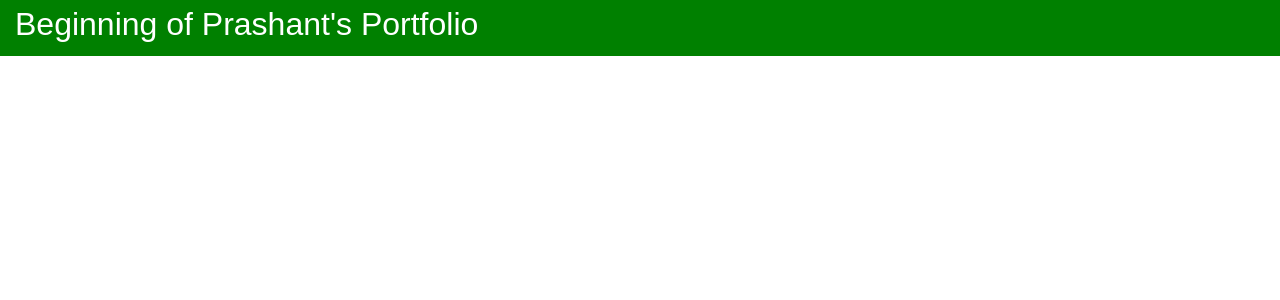
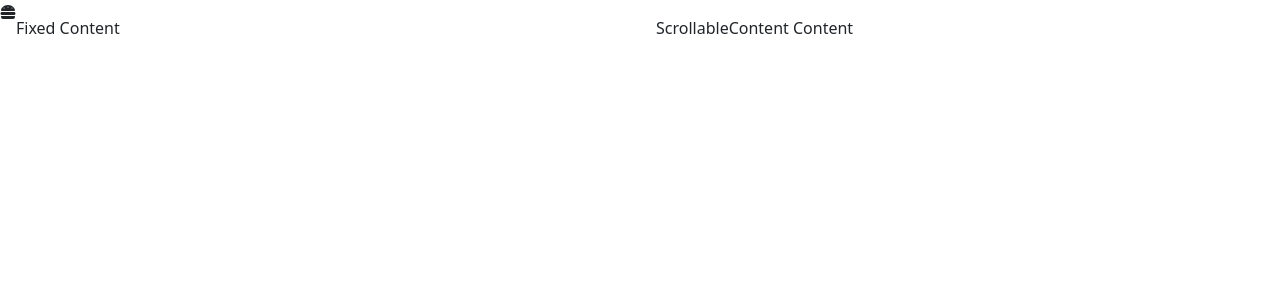
Before and after one commit to alis-khadka/portfolio, a React (Create React App) app: page / in a window 1280 px wide. Shown: the top 300 px of the page. Built offline with nearby package versions, Linux system fonts and the light colour scheme.

Commit message:
feat(): basic layout of page

```diff
--- a/src/App.js
+++ b/src/App.js
@@ -1,9 +1,12 @@
 import './App.scss';
+import BurgerMenu from './components/BurgerMenu';
+import PortfolioContent from './components/PortfolioContent';
 
 function App() {
   return (
-    <div className='start'>
-      <h2>Beginning of Prashant's Portfolio</h2>
+    <div className='main-container'>
+      <BurgerMenu />
+      <PortfolioContent />
     </div>
   );
 }
--- /dev/null
+++ b/src/components/BurgerMenu.js
@@ -0,0 +1,14 @@
+import './BurgerMenu.scss';
+import { FontAwesomeIcon } from '@fortawesome/react-fontawesome'
+import { faBurger } from '@fortawesome/free-solid-svg-icons'
+
+
+function BurgerMenu() {
+  return (
+    <div className='position-fixed'>
+        <FontAwesomeIcon icon={faBurger} />
+    </div>
+  );
+}
+
+export default BurgerMenu;
--- /dev/null
+++ b/src/components/FixedContent.js
@@ -0,0 +1,11 @@
+import './FixedContent.scss';
+
+function FixedContent() {
+  return (
+    <div className='position-fixed w-50 h-100 top-0 start-0 p-3'>
+        Fixed Content
+    </div>
+  );
+}
+
+export default FixedContent;
--- /dev/null
+++ b/src/components/PortfolioContent.js
@@ -0,0 +1,14 @@
+import './PortfolioContent.scss';
+import FixedContent from './FixedContent';
+import ScrollableContent from './ScrollableContent';
+
+function PortfolioContent() {
+  return (
+    <div>
+      <FixedContent />
+      <ScrollableContent />
+    </div>
+  );
+}
+
+export default PortfolioContent;
--- /dev/null
+++ b/src/components/ScrollableContent.js
@@ -0,0 +1,11 @@
+import './ScrollableContent.scss';
+
+function ScrollableContent() {
+  return (
+    <div className='w-50 h-100 p-3 ml-50'>
+        ScrollableContent Content
+    </div>
+  );
+}
+
+export default ScrollableContent;
--- /dev/null
+++ b/src/components/ScrollableContent.scss
@@ -0,0 +1,3 @@
+.ml-50 {
+  margin-left: 50%;
+}
```
Also changed, not shown: src/components/BurgerMenu.scss (added), src/components/FixedContent.scss (added), src/components/PortfolioContent.scss (added).
